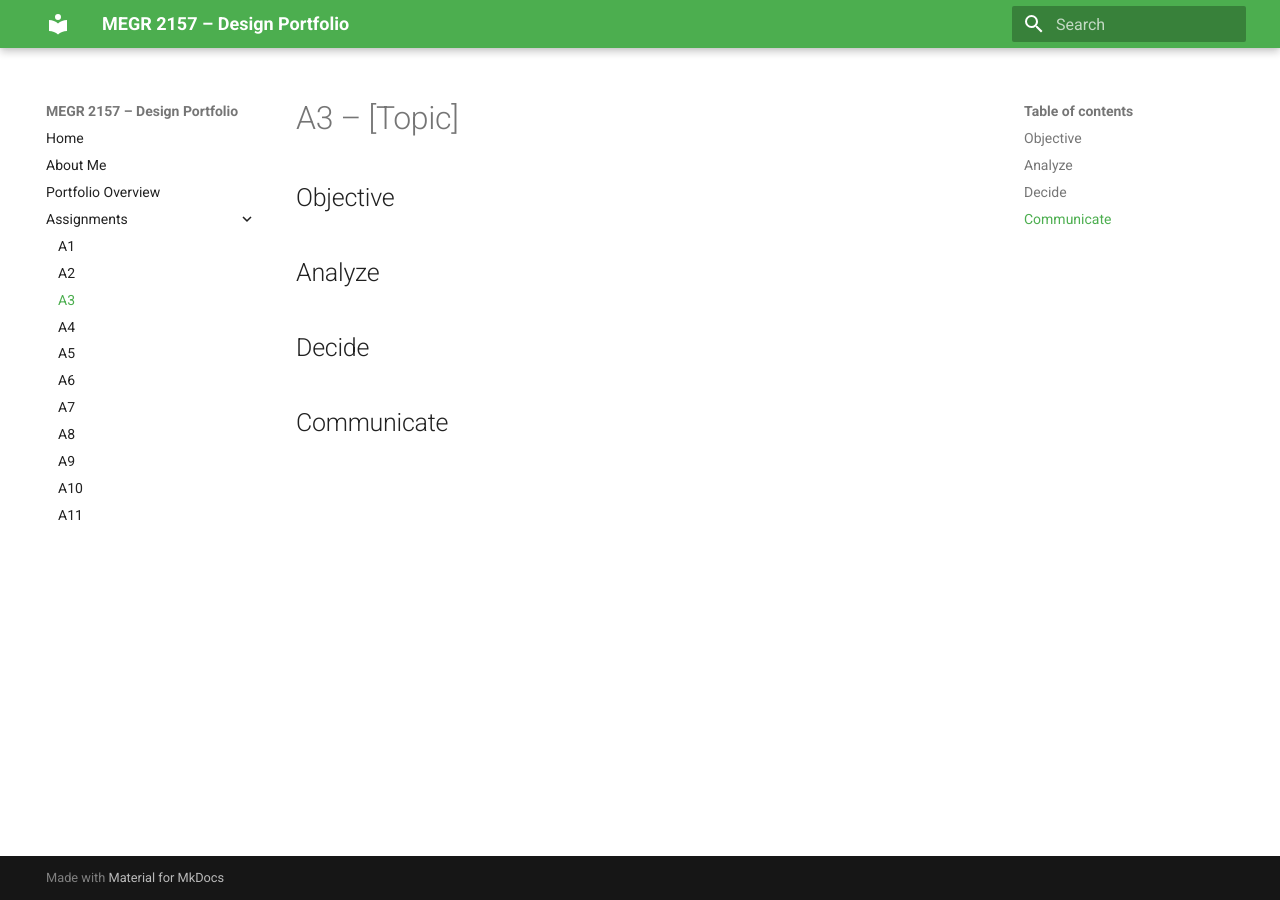
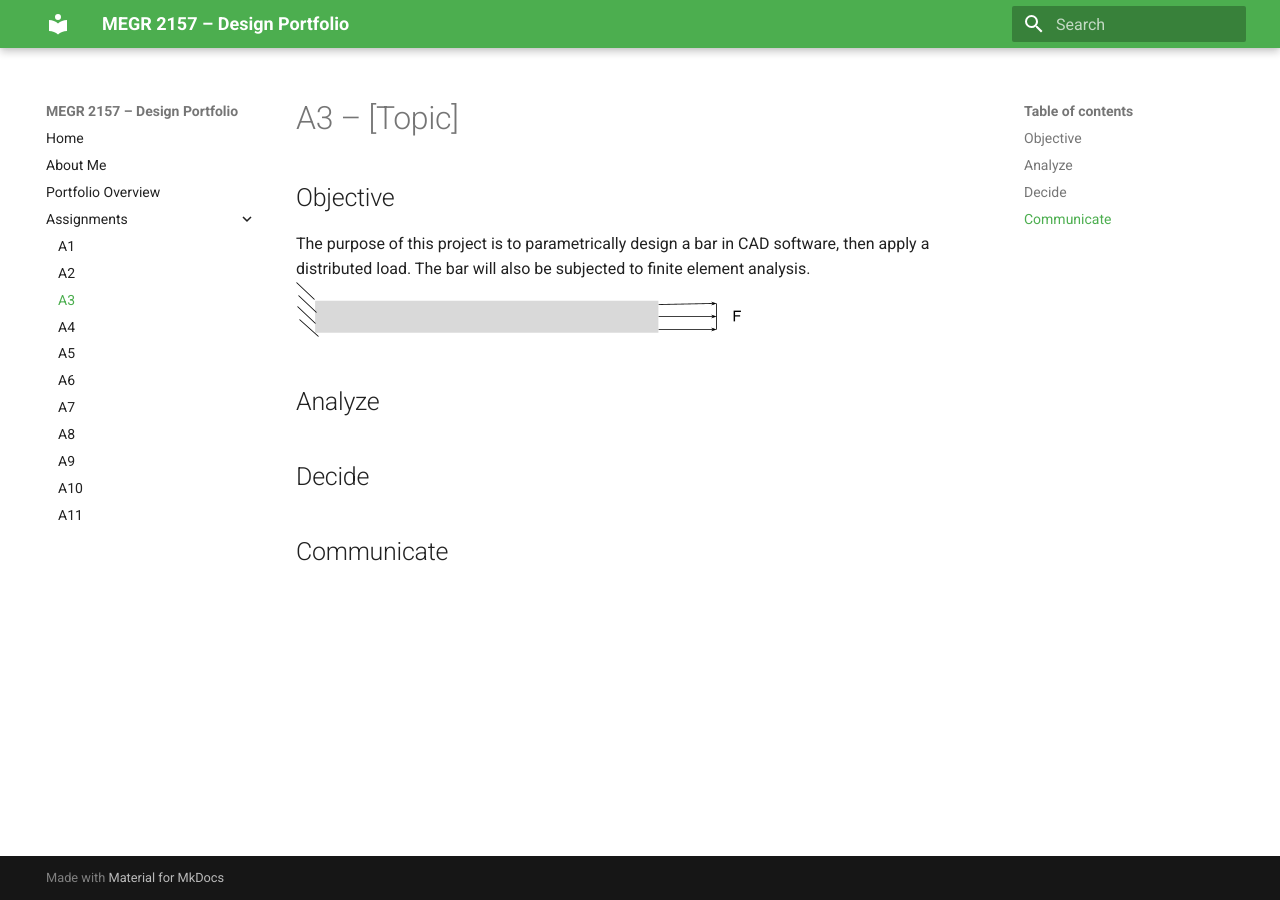
Before and after one commit to DillonK-spec/megr2157-portfolio, an MkDocs documentation site: the page built from docs/assignments/A03/index.md, in a window 1280 px wide. Built offline with MkDocs 1.6.1 and Material for MkDocs 9.7.7, drawn with Linux system fonts in a browser that asks for light colours.

Commit message:
Update index.md

```diff
--- a/docs/assignments/A03/index.md
+++ b/docs/assignments/A03/index.md
@@ -1,7 +1,8 @@
 # A3 – [Topic]
 
 ## Objective
-
+The purpose of this project is to parametrically design a bar in CAD software, then apply a distributed load. The bar will also be subjected to finite element analysis. <br>
+![distributed load ex](distributedload.png)
 
 ## Analyze
 
```
